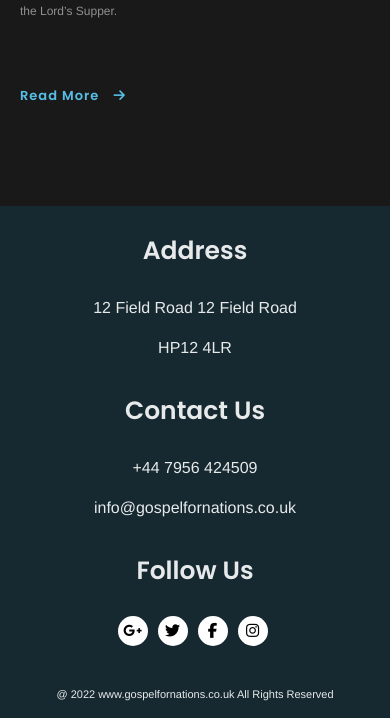
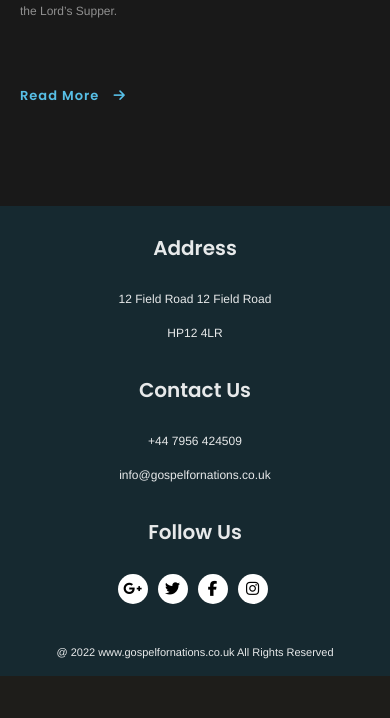
Before and after one commit to vishnuprasad404/gospelfornation, a Django app: page / in a window 390 px wide. Shown: the part 2739-3457 px from the top of the page. After the commit the page ends 3415 px from the top, so only its background shows below. Run offline with Django 4.2, Linux system fonts and the light colour scheme; some libraries are stand-ins or nearby versions.

Commit message:
footer modified

```diff
--- a/static/css/footer.css
+++ b/static/css/footer.css
@@ -84,5 +84,12 @@
     }
   }
 
-
+  @media (max-width : 500px) {
+    .footer-top h5{
+        font-size: 20px;
+    }
+    .footer-top p {
+        font-size: 12px;
+    }
+  }
   /* --------------------footer responsive---------------------- */
```
